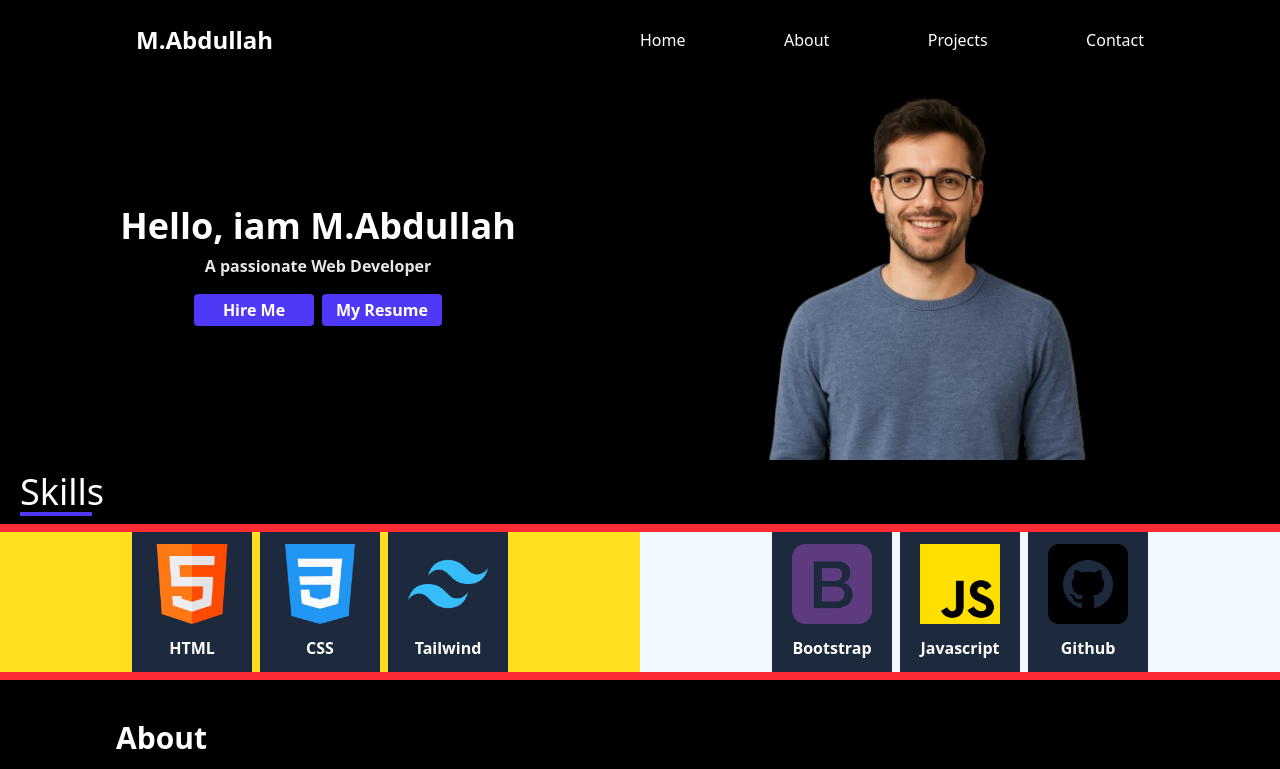
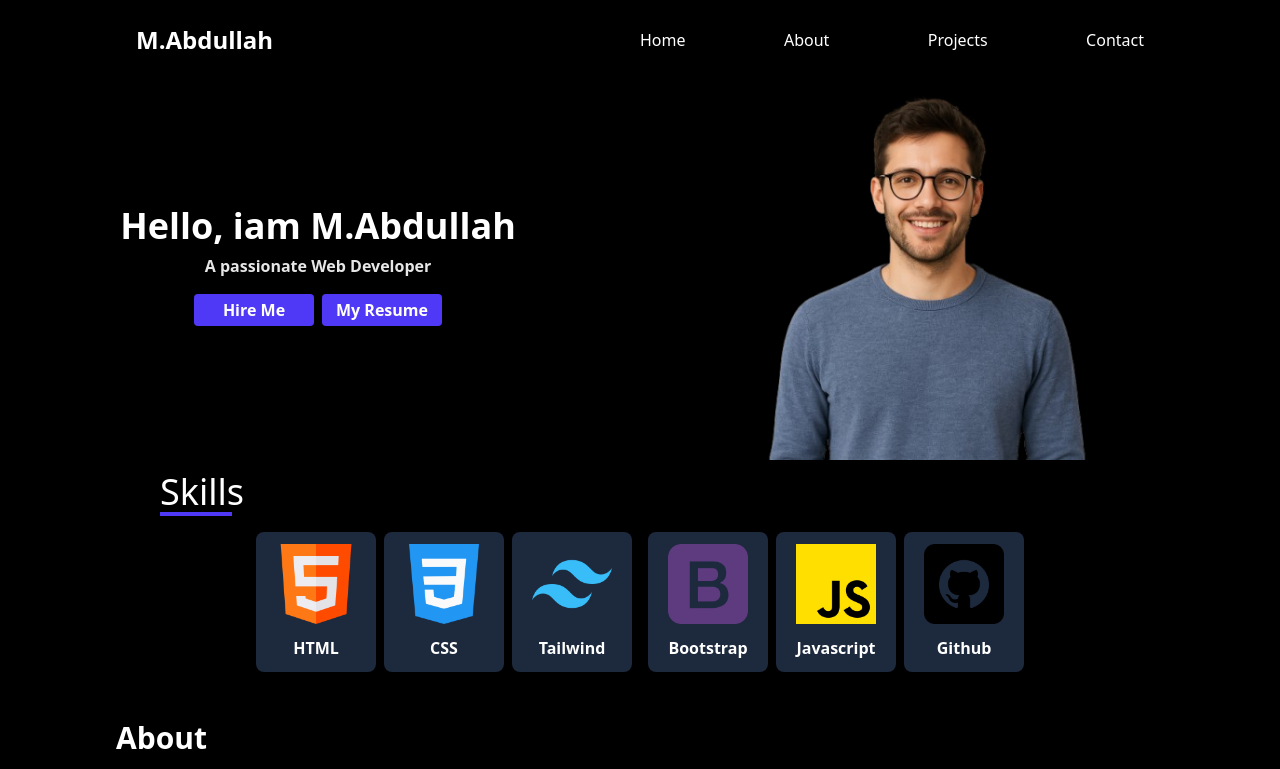
Before and after one commit to Muhammad-Abdullah-programmer/professional-landing-page, a plain HTML site: page src/index.html in a window 1280 px wide. Shown: the top 769 px of the page. Drawn offline with Linux system fonts and the light colour scheme.

Commit message:
website done

```diff
--- a/src/index.html
+++ b/src/index.html
@@ -58,47 +58,47 @@
   <!-- My Skills  -->
    <section class="myskills-section w-full">
 
-    <div class="skill-title ml-5 my-3">
+    <div class="skill-title ml-5 my-3 md:ml-40 lg:ml-40">
       <h2 class="text-white text-4xl relative">Skills</h2>
       <span class="bg-indigo-600 w-18 h-1 before:content-[attr(before)] absolute to-5%"></span>
     </div>
-<div class="myskills w-full bg-red-500 flex flex-col   items-center justify-center gap-4 py-2 md:flex-row md:justify-center md:gap-0 lg:flex-row lg:gap-0">
+<div class="myskills w-full  flex flex-col   items-center justify-center gap-4 py-2 md:flex-row md:justify-center md:gap-0 lg:flex-row lg:gap-0">
 
-  <div class="skill-1 flex justify-evenly gap-2 px-2 w-[100%] md:justify-center lg:justify-center bg-yellow-300 md:w-[50%] lg:w-[50%]">
+  <div class="skill-1 flex justify-evenly gap-2 px-2 w-[100%] md:justify-center lg:justify-end  md:w-[50%] lg:w-[50%]">
   <!-- Skill 1 -->
-<div class="skill-1 w-30 bg-slate-800 flex flex-col items-center  gap-3  py-3">
+<div class="skill-1 w-30 bg-slate-800 flex flex-col items-center  gap-3  py-3 rounded-lg">
   <img src="/html.png" alt="" class="h-20 w-20">
   <h5 class="text-white font-semibold">HTML</h5>
 </div>
 
 <!-- Skill 2 -->
- <div class="skill-1 w-30 bg-slate-800 flex flex-col items-center  gap-3  py-3">
+ <div class="skill-1 w-30 bg-slate-800 flex flex-col items-center  gap-3  py-3 rounded-lg">
   <img src="/css-3.png" alt="" class="h-20 w-20">
   <h5 class="text-white font-semibold">CSS</h5>
 </div>
 
 <!-- Skill 3 -->
-  <div class="skill-1 w-30 bg-slate-800 flex flex-col items-center  gap-3  py-3">
+  <div class="skill-1 w-30 bg-slate-800 flex flex-col items-center  gap-3  py-3 rounded-lg">
   <img src="/Tailwind CSS.png" alt="" class="h-20 w-20">
   <h5 class="text-white font-semibold">Tailwind</h5>
 </div>
 </div>
 
-<div class="skill-2 flex justify-evenly gap-2 px-2 w-[100%] md:justify-center lg:justify-center md:w-[50%] lg:w-[50%] bg-sky-50">
+<div class="skill-2 flex justify-evenly gap-2 px-2 w-[100%] md:justify-start lg:justify-start md:w-[50%] lg:w-[50%]">
   <!-- Skill 4 -->
-<div class="skill-1 w-30 bg-slate-800 flex flex-col items-center  gap-3  py-3">
+<div class="skill-1 w-30 bg-slate-800 flex flex-col items-center  gap-3  py-3 rounded-lg">
   <img src="/bootstrap.png" alt="" class="h-20 w-20">
   <h5 class="text-white font-semibold">Bootstrap</h5>
 </div>
 
 <!-- Skill 5 -->
- <div class="skill-1 w-30 bg-slate-800 flex flex-col items-center  gap-3  py-3">
+ <div class="skill-1 w-30 bg-slate-800 flex flex-col items-center  gap-3  py-3 rounded-lg">
   <img src="/js.png" alt="" class="h-20 w-20">
   <h5 class="text-white font-semibold">Javascript</h5>
 </div>
 
-<!-- Skill 3 -->
-  <div class="skill-1 w-30 bg-slate-800 flex flex-col items-center  gap-3  py-3">
+<!-- Skill 6 -->
+  <div class="skill-1 w-30 bg-slate-800 flex flex-col items-center  gap-3  py-3 rounded-lg">
   <img src="/github.png" alt="" class="h-20 w-20">
   <h5 class="text-white font-semibold">Github</h5>
 </div>
```
Also changed, not shown: src/output.css.
